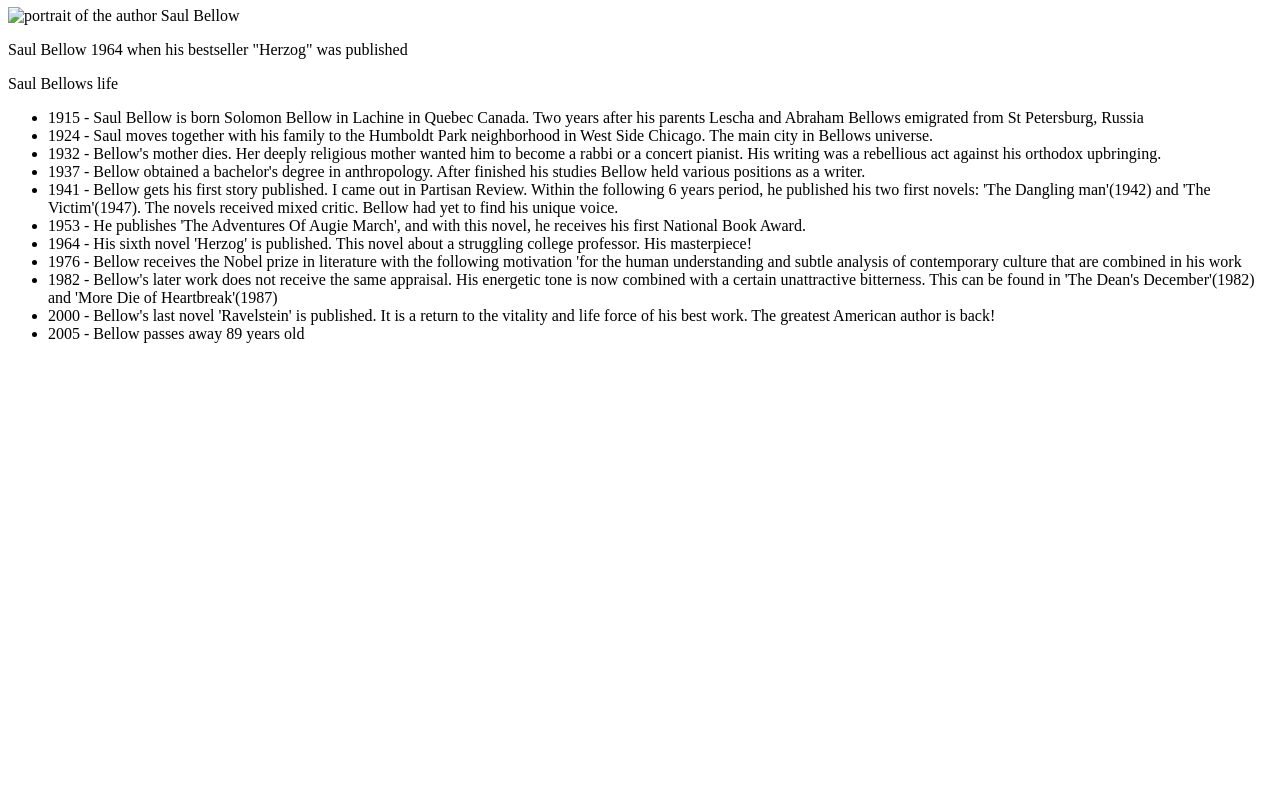
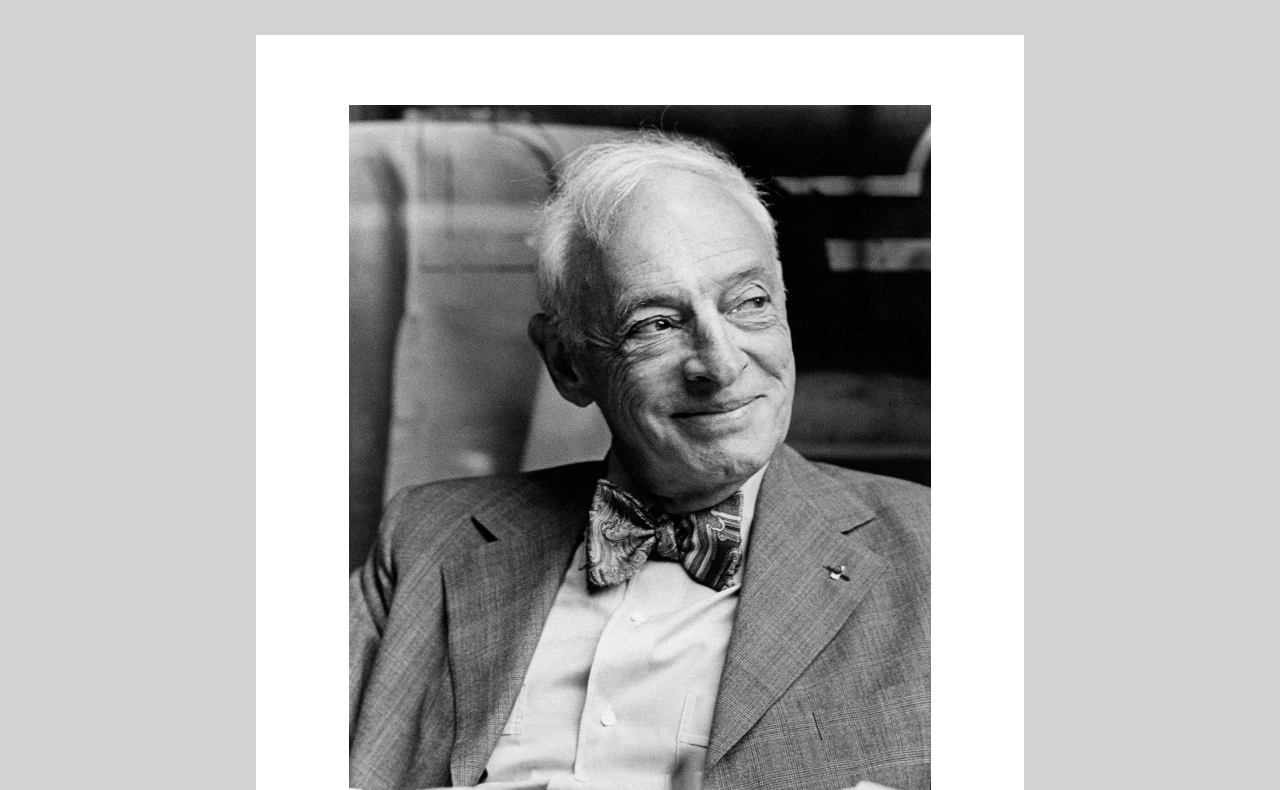
Before and after one commit to harryC72/bellowTributePage, a website: page src/index.html in a window 1280 px wide. Shown: the part 73-863 px from the top of the page. Before the commit the page ends 800 px from the top, so only its background shows below. Drawn offline with Linux system fonts and the light colour scheme.

Commit message:
committing Saul Bellow tribute page

```diff
--- a/src/index.html
+++ b/src/index.html
@@ -5,7 +5,7 @@
     <meta name="viewport" content="width=device-width, initial-scale=1.0" />
     <meta http-equiv="X-UA-Compatible" content="ie=edge" />
     <title>Saul Bellow - A life in letters</title>
-    <link
+    <link rel="stylesheet" href="style.css" />
   </head>
   <body>
     <main id="main">
@@ -13,7 +13,7 @@
       <div id="img-div">
         <img
           id="image"
-          src="Portrait-of-Saul-Bellow-i-008.jpg"
+          src="Saul-bellow.jpg"
           alt="portrait of the author Saul Bellow"
         />
         <p id="img-caption">
@@ -25,5 +25,6 @@
       </div>
     </main>
     <script src="index.js"></script>
+    <script src="https://cdn.freecodecamp.org/testable-projects-fcc/v1/bundle.js"></script>
   </body>
 </html>
```
Also changed, not shown: package.json (added, +33 -0 lines), src/Portrait-of-Saul-Bellow-i-008.jpg (deleted), 1 other file.
